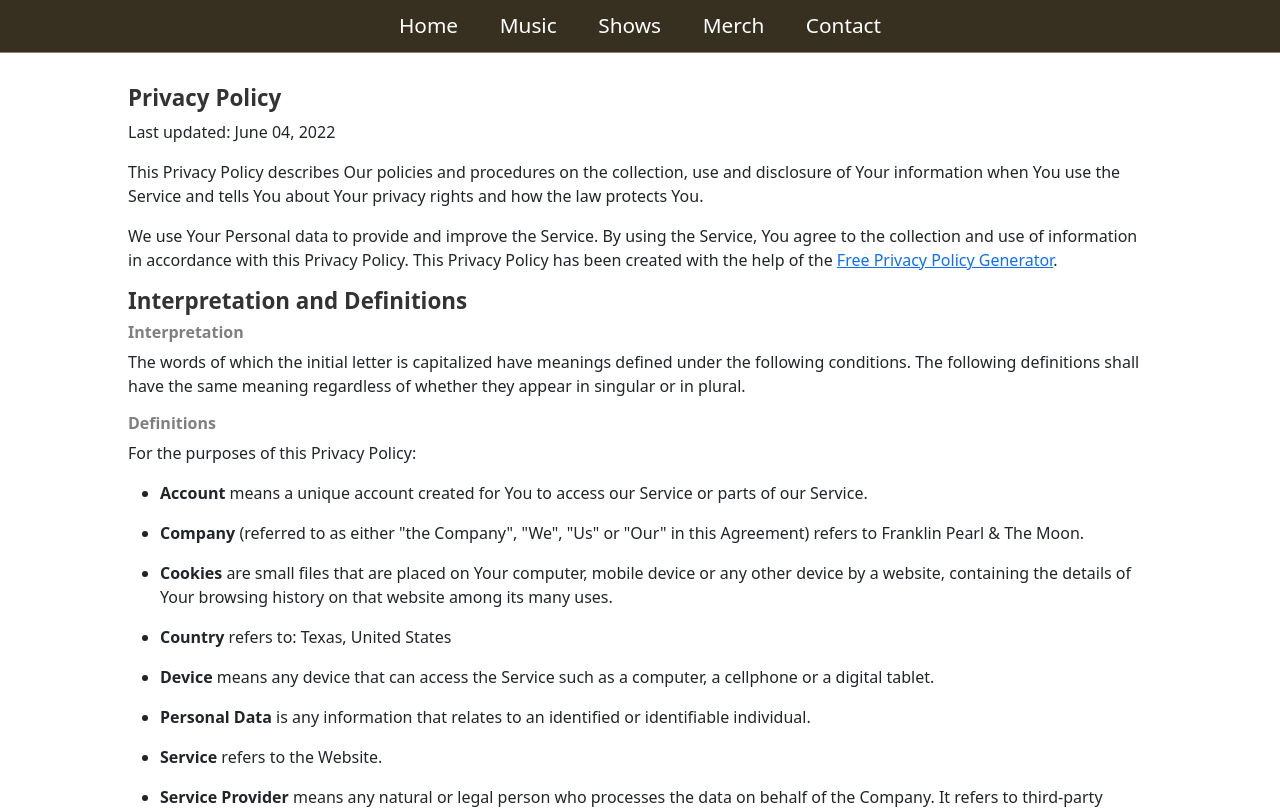
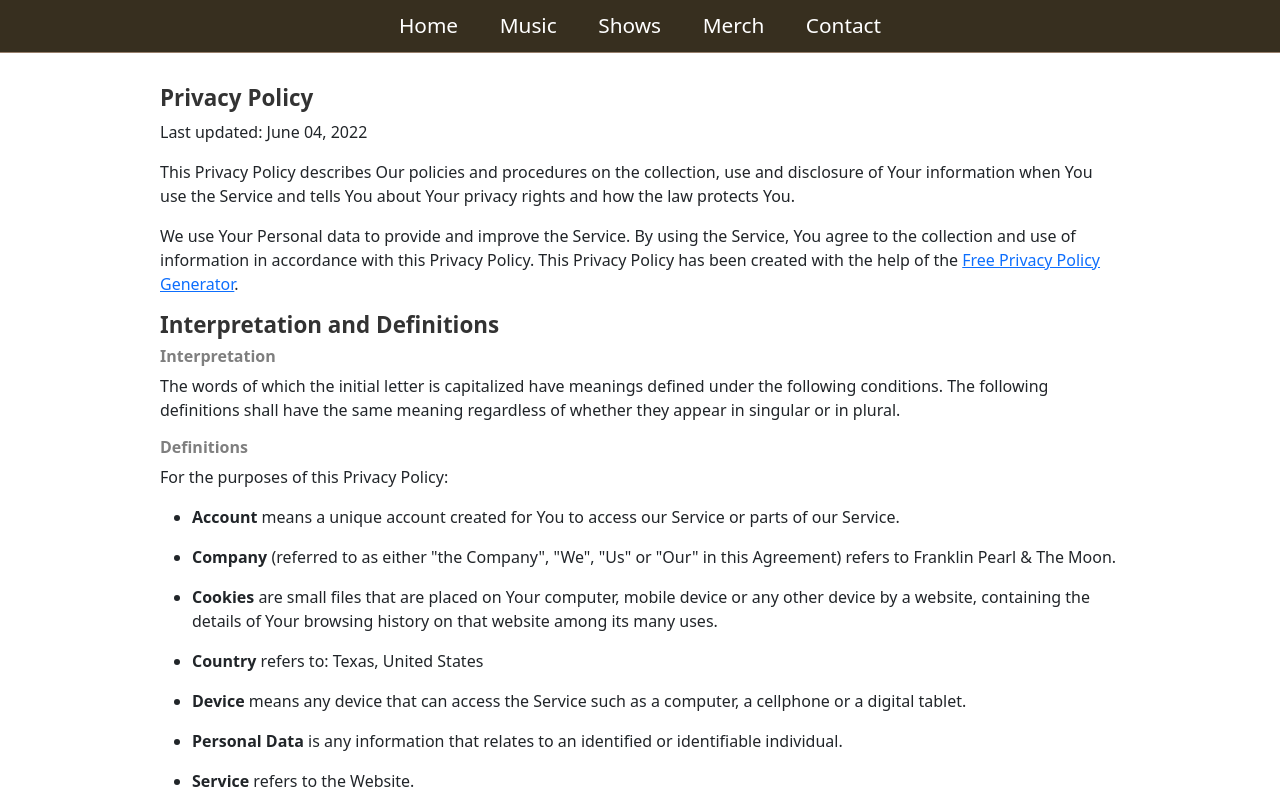
Before and after one commit to Jnxvln/franklin-pearl-and-the-moon, a Next.js app: page /privacy-policy in a window 1280 px wide. Shown: the top 809 px of the page. Built offline with nearby package versions, Linux system fonts and the light colour scheme; a web font is replaced by a local one.

Commit message:
Add media queries to privacy-policy

```diff
--- a/styles/components/privacy-policy/privacy.module.css
+++ b/styles/components/privacy-policy/privacy.module.css
@@ -1,6 +1,6 @@
-.privacy-container {
-  padding: 2em 8em;
-}
+/* .privacy-container {
+  padding: 2em 12em;
+} */
 
 .privacy-container h1 {
   color: rgb(51, 51, 51);
@@ -13,3 +13,15 @@
   font-size: 1rem;
   font-weight: bold;
 }
+
+@media screen and (min-width: 200px) {
+  .privacy-container {
+    padding: 1.5em 4em;
+  }
+}
+
+@media screen and (min-width: 1024px) {
+  .privacy-container {
+    padding: 2em 10em;
+  }
+}
```
